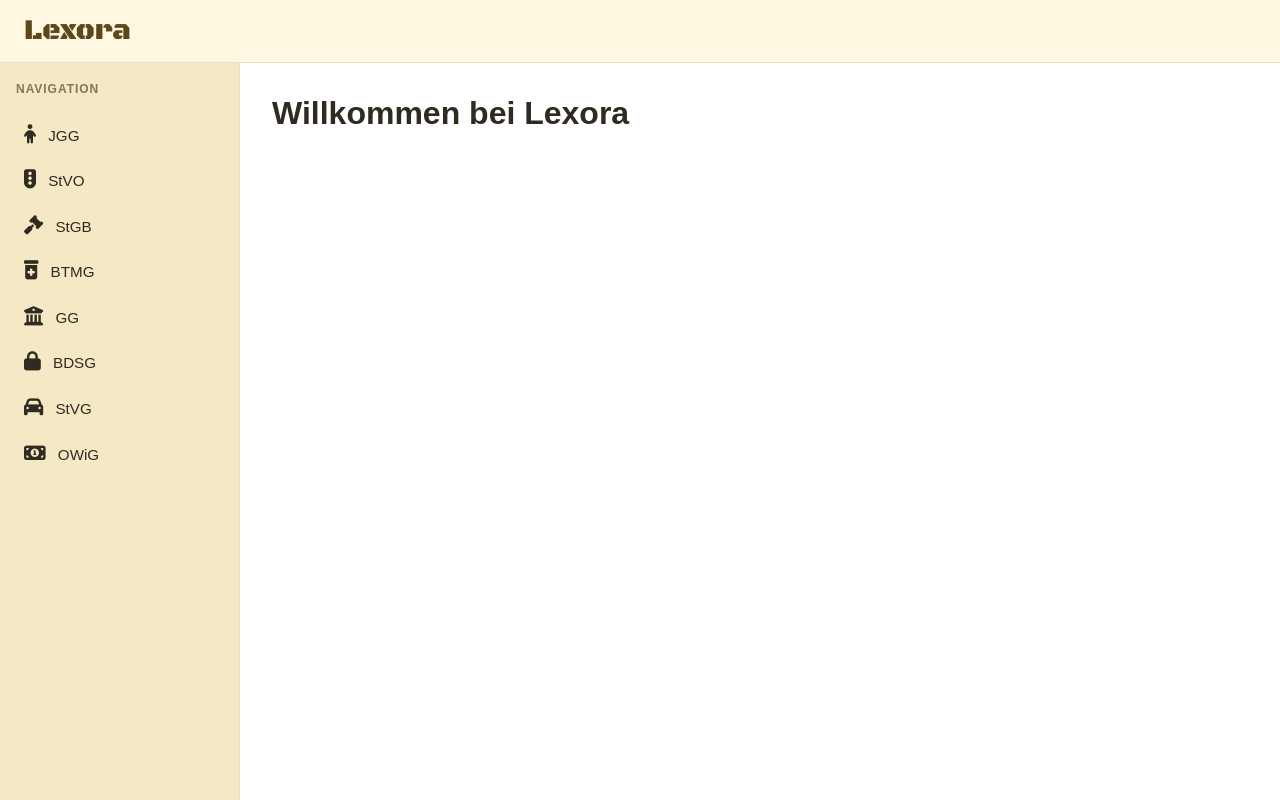
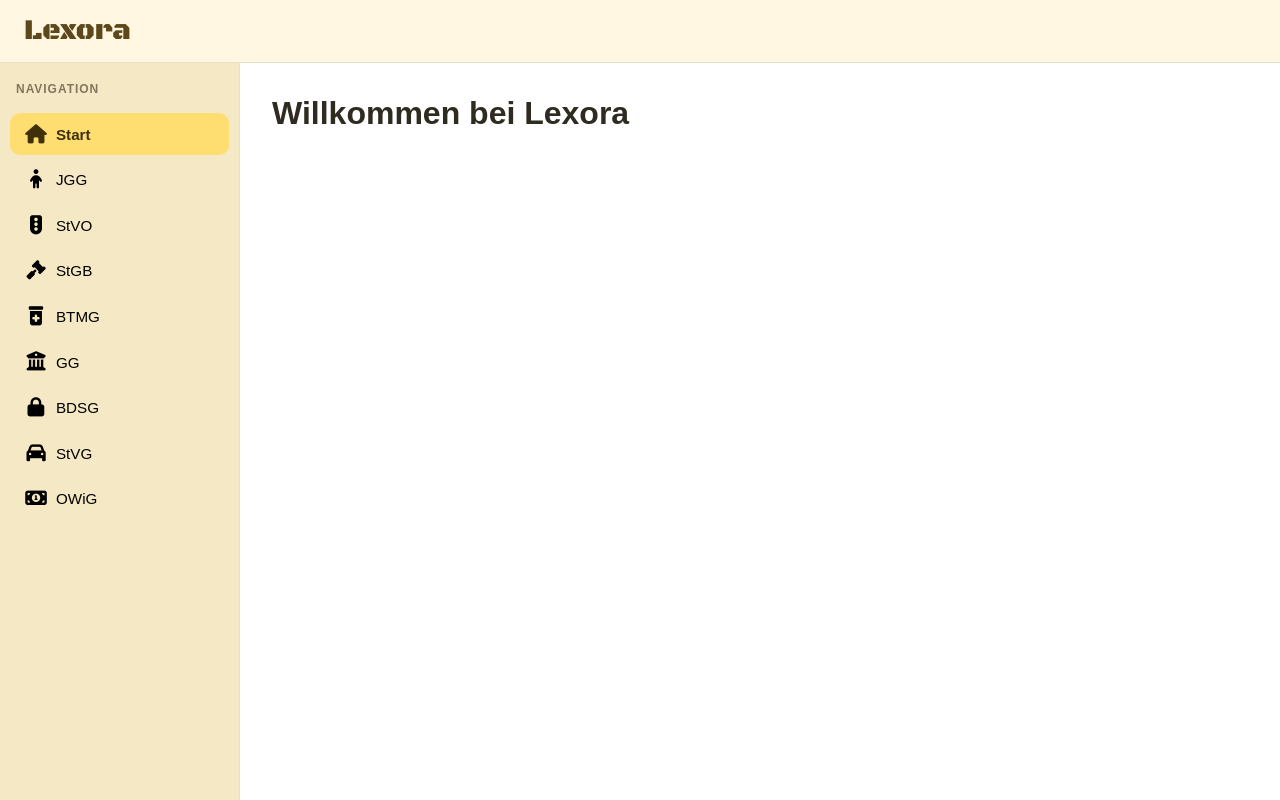
Before and after one commit to LukasGX/Lexora, a FastAPI app: page / in a window 1280 px wide. Run offline with FastAPI, Linux system fonts and the light colour scheme; some web fonts are replaced.

Commit message:
update nav

```diff
--- a/static/script.js
+++ b/static/script.js
@@ -8,10 +8,28 @@ async function loadLaws() {
 	const container = document.getElementById("law-books");
 	container.innerHTML = "";
 
+	const element = document.createElement("button");
+	element.classList.add("law-book");
+	element.dataset.id = "home";
+	if (activeBook == "home") element.classList.add("active");
+
+	element.innerHTML = `
+		<i class="fa-solid fa-home"></i>
+		<span>Start</span>
+	`;
+
+	element.title = "Startseite";
+	container.appendChild(element);
+
+	element.addEventListener("click", () => {
+		window.location.href = `/`;
+	});
+
 	for (const law of laws) {
-		const element = document.createElement("div");
+		const element = document.createElement("button");
 		element.classList.add("law-book");
 		element.dataset.id = law.id;
+		if (law.id == activeBook) element.classList.add("active");
 
 		element.innerHTML = `
             <i class="fa-solid fa-${law.icon}"></i>
@@ -20,6 +38,10 @@ async function loadLaws() {
 
 		element.title = law.name;
 		container.appendChild(element);
+
+		element.addEventListener("click", () => {
+			window.location.href = `/book/${law.id}`;
+		});
 	}
 }
 
--- a/static/styles.css
+++ b/static/styles.css
@@ -109,10 +109,18 @@ aside.nav h2 {
 }
 
 .law-book {
+	display: grid;
+	grid-template-columns: 1.5rem 1fr;
+	align-items: center;
+	gap: 0.5rem;
+	text-align: left;
+
 	padding: 0.7rem 0.9rem;
+	border: none;
 	border-radius: var(--radius);
 	font-size: 0.95rem;
 	font-weight: 500;
+	background: transparent;
 	cursor: pointer;
 	transition:
 		background 0.15s ease,
@@ -130,7 +138,7 @@ aside.nav h2 {
 }
 
 .law-book i {
-	margin-right: 0.5rem;
+	text-align: center;
 	font-size: 1.2rem;
 }
 
--- a/templates/book.html
+++ b/templates/book.html
@@ -68,6 +68,9 @@
 			</div>
 		</main>
 
+		<script>
+			const activeBook = "{{ book.id }}";
+		</script>
 		<script src="/static/script.js"></script>
 	</body>
 </html>
--- a/templates/index.html
+++ b/templates/index.html
@@ -21,6 +21,9 @@
 			</div>
 		</main>
 
+		<script>
+			const activeBook = "home";
+		</script>
 		<script src="/static/script.js"></script>
 	</body>
 </html>
--- a/templates/law.html
+++ b/templates/law.html
@@ -47,6 +47,9 @@
 			</div>
 		</main>
 
+		<script>
+			const activeBook = "{{ book_id }}";
+		</script>
 		<script src="/static/script.js"></script>
 	</body>
 </html>
```
